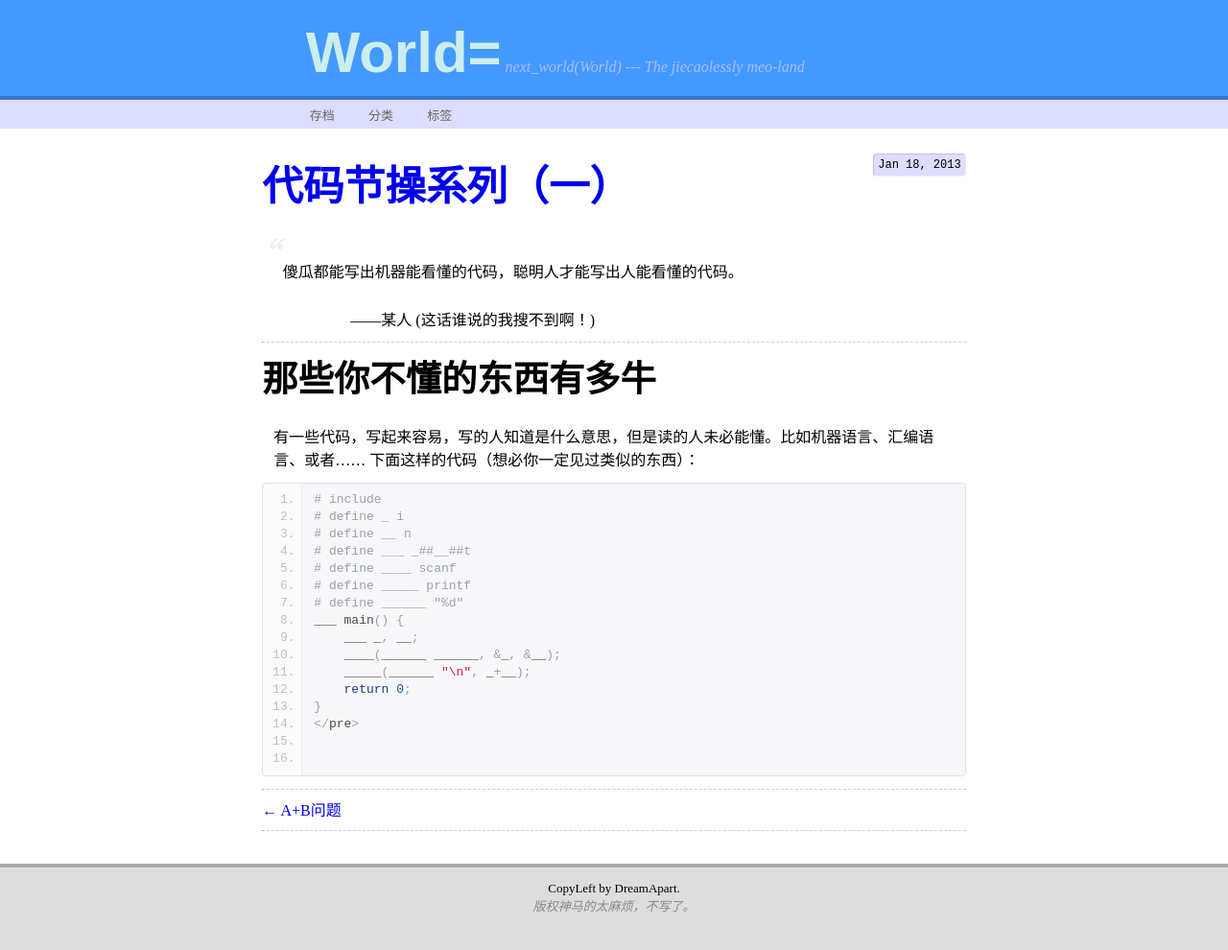
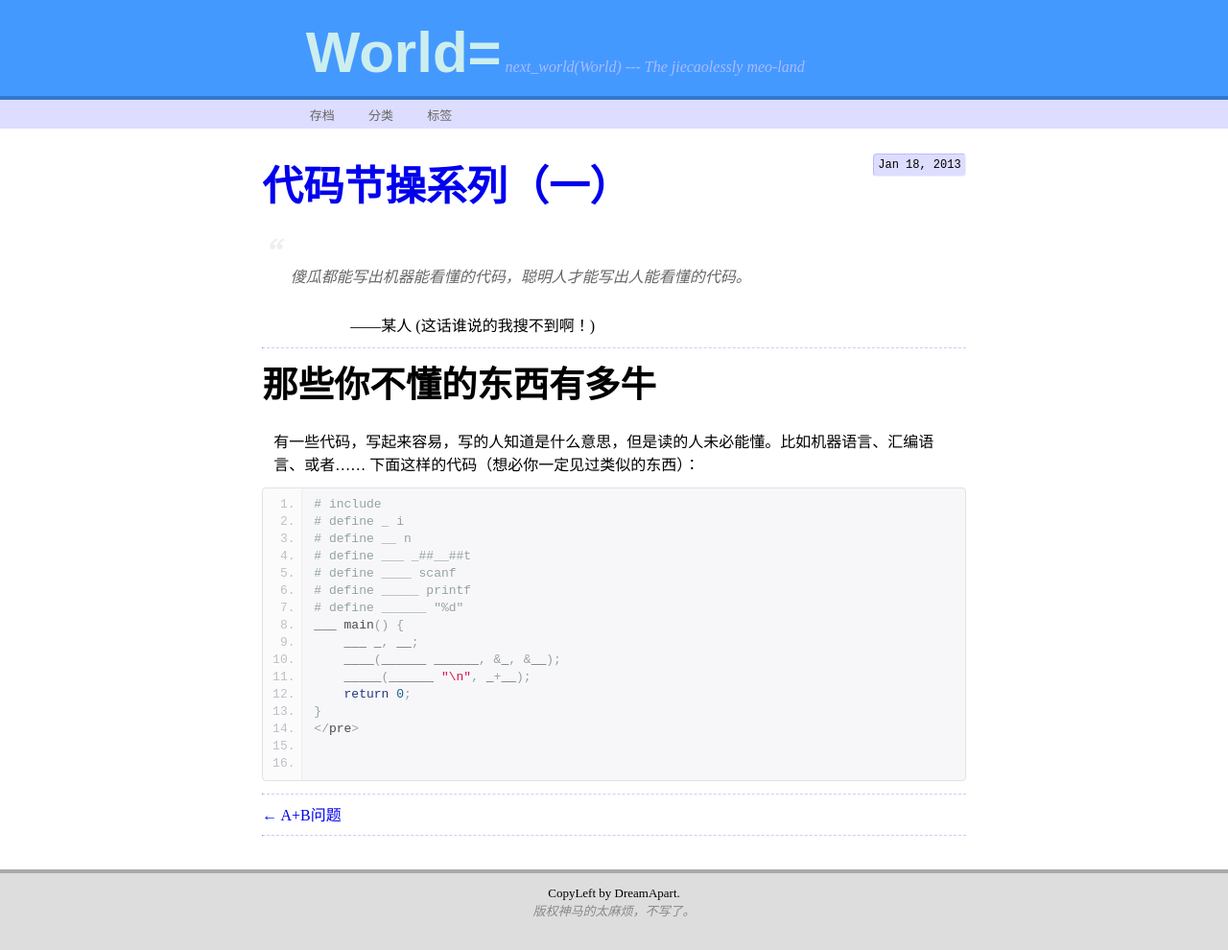
Before and after one commit to RnMss/rnmss.github.com, a Jekyll site: the page built from _posts/2013-01-18-code-jiecao-1.md, in a window 1280 px wide and 990 px high. Shown: the whole window at 96% size. Built offline with Jekyll 4.4.1, drawn with Linux system fonts in a browser that asks for light colours; Markdown is read by kramdown in place of the engine named in the settings; comment, search, counter and statistics services are not loaded.

Commit message:
blockquote style

```diff
--- a/assets/css/fhy.css
+++ b/assets/css/fhy.css
@@ -207,9 +207,12 @@ hr {
 }
 
 blockquote {
-    margin: 10pt 5pt 0pt 5pt;
-    padding: 8pt 2pt 2pt 2pt;
-    background-repeat:no-repeat;
+    margin: 5pt 5pt 0pt 5pt;
+    padding: 12pt 4pt 2pt 8pt;
+    background-repeat: no-repeat;
     background-position: 0 0;
     background-image: url(/images/quote.gif);
+    color: #666;
+    font-style: italic;
+    font-family: serif;
 }
```
